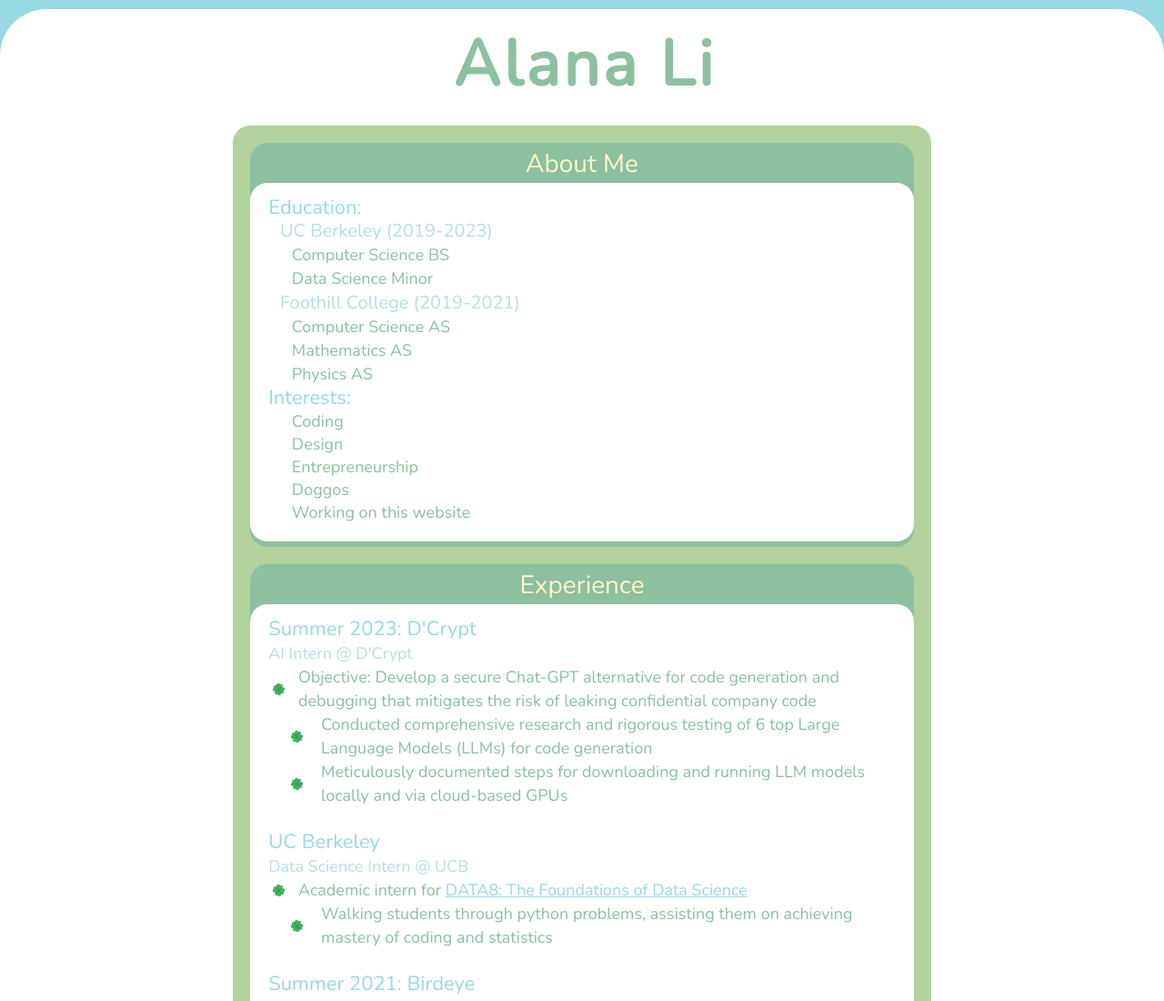
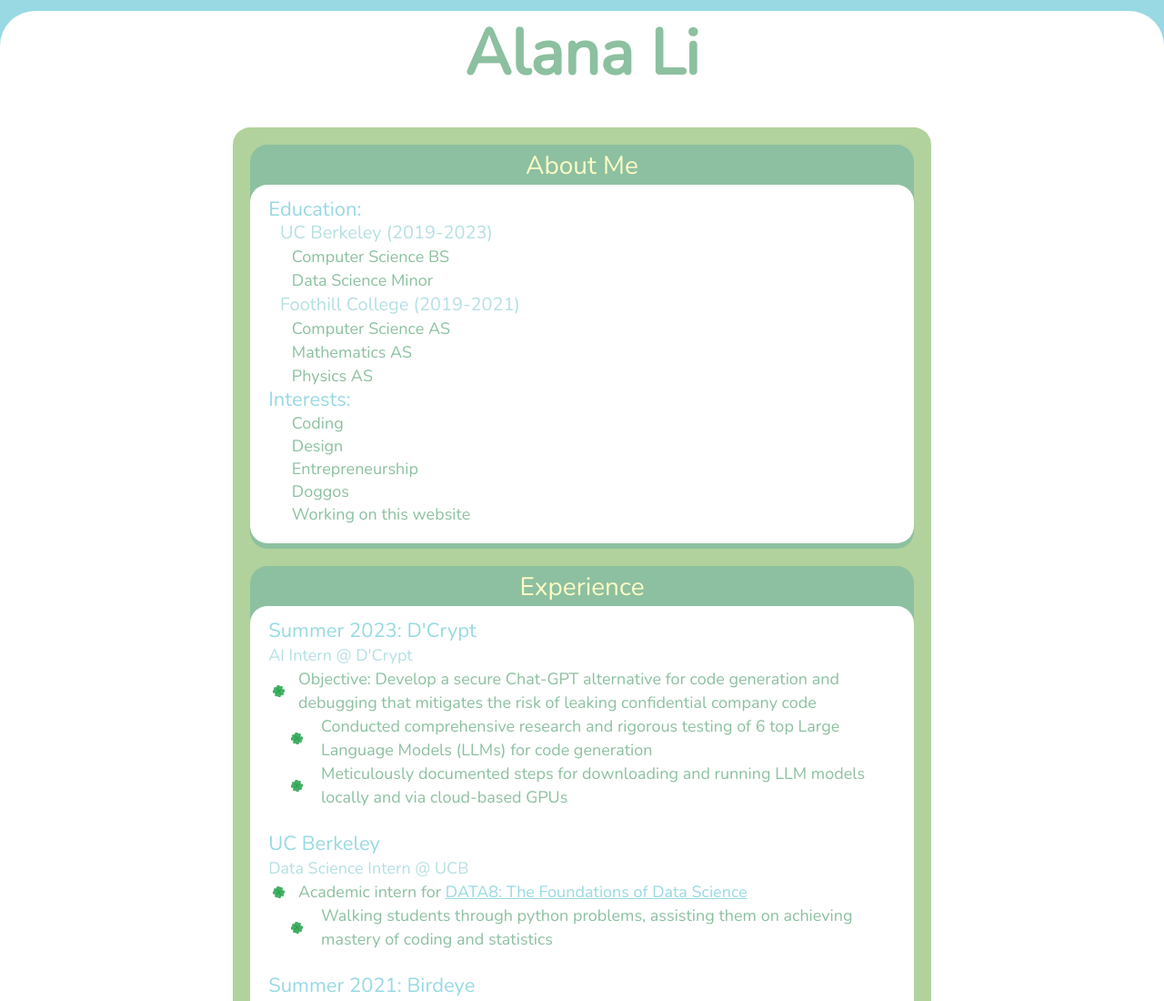
Before and after one commit to alanali/alanali.github.io, a plain HTML site: page index.html in a window 1280 px wide. Shown: the top 1100 px of the page at 91% size. Drawn offline with nearby package versions, Linux system fonts and the light colour scheme.

Commit message:
Fixing clamps and margins
Changed background to gradient

```diff
--- a/style.css
+++ b/style.css
@@ -25,17 +25,17 @@ a:active {
 
 
 body {
-  background-color: var(--dblue);
+  background-image: linear-gradient(var(--dblue), var(--dgreen));
   margin: 0;
   font-family: 'Nunito';
 }
 
 #back-rect {
   position: relative;
-  margin-top: clamp(2px, 1vw, 10px);
+  margin-top: clamp(5px, 1vw, 12px);
   height: 100%;
   width: 100%;
-  border-radius: 4vw 4vw 4vw 4vw;
+  border-radius: 3vw 3vw 3vw 3vw;
   background: white;
 }
 
@@ -58,20 +58,12 @@ body {
 .navbar {
   box-sizing: border-box;
   width: 100%;
-  height: clamp(40px, 10vw, 130px);
+  height: clamp(20px, 10vw, 130px);
   text-align: center;
   z-index: 100;
   position: fixed;
   color: var(--dgreen);
-  align-items: center;
-}
-
-#backing {
-  box-sizing: border-box;
-  width: 100%;
-  position: relative;
-  height: clamp(50px, 10vw, 80px);
-  border-radius: 0 0 2vw 2vw ;
+  border-radius: 0 0 clamp(20px, 2vw, 50px) clamp(20px, 2vw, 50px);
   transition: 0.1s;
   background-color: transparent;
 }
@@ -79,8 +71,7 @@ body {
 .clouds {
   position: absolute;
   width: 85%;
-  top: clamp(10px, 1.1vw, 100px);
-  bottom: 3vw;
+  top: clamp(5px, 1.1vw, 100px);
   transition: 0.5s;
   left: 7.5%;
 }
@@ -102,20 +93,17 @@ body {
 }
 
 #title {
-  padding-top: 1%;
+  padding-top: 0.5%;
   font-weight: bold;
   font-size: clamp(30px, 5.5vw, 70px);
-  letter-spacing: 0.3vw;
-  margin-left: clamp(2.5px, 0.3vw, 15px);
-  margin-right: clamp(-2.5px, -0.3vw, -15px);
+  margin-top: clamp(5px, 0.3vw, 15px);
+  margin-bottom: clamp(5px, 0.3vw, 15px);
   transition: 0.4s;
 }
 
 #subtitle {
   font-size: clamp(15px, calc(5.4vw - 30px), 30px);
   letter-spacing: clamp(0px, 0.1em, 30px);
-  margin-left: clamp(2.5px, 0.7em, 30px);
-  margin-right: clamp(-2.5px, -0.7em, -30px);
   line-height: clamp(2px, -5.5vw, 3px);
   transition: 0.3s;
   color: var(--dgreen)
--- a/style.js
+++ b/style.js
@@ -61,7 +61,7 @@ function grow(id) {
 
 function scrollFunction() {
   const cloudsContainer = document.querySelector(".clouds");
-  const backing = document.getElementById("backing");
+  const backing = document.querySelector(".navbar");
   const title = document.getElementById("title");
   const subtitle = document.getElementById("subtitle");
 
```
